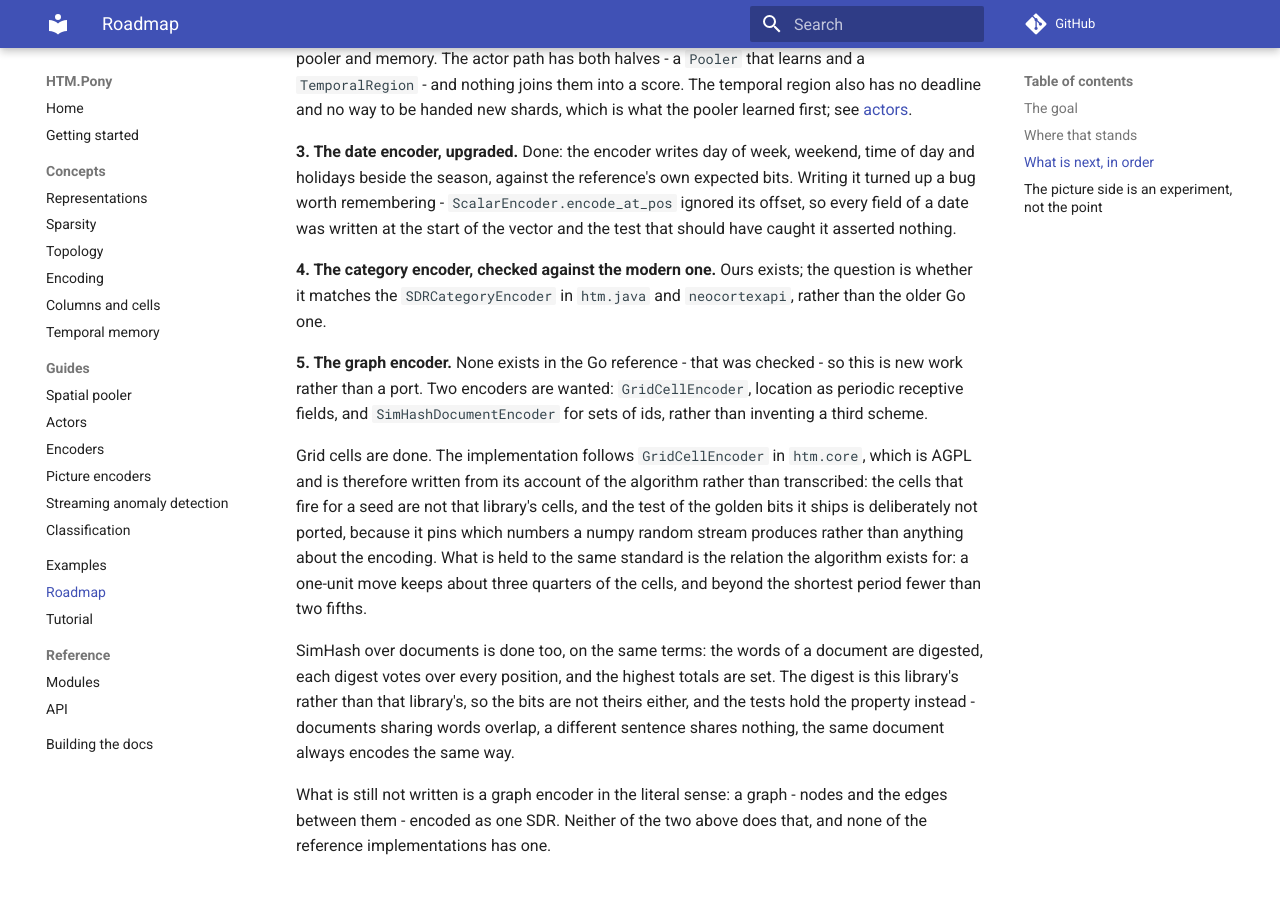
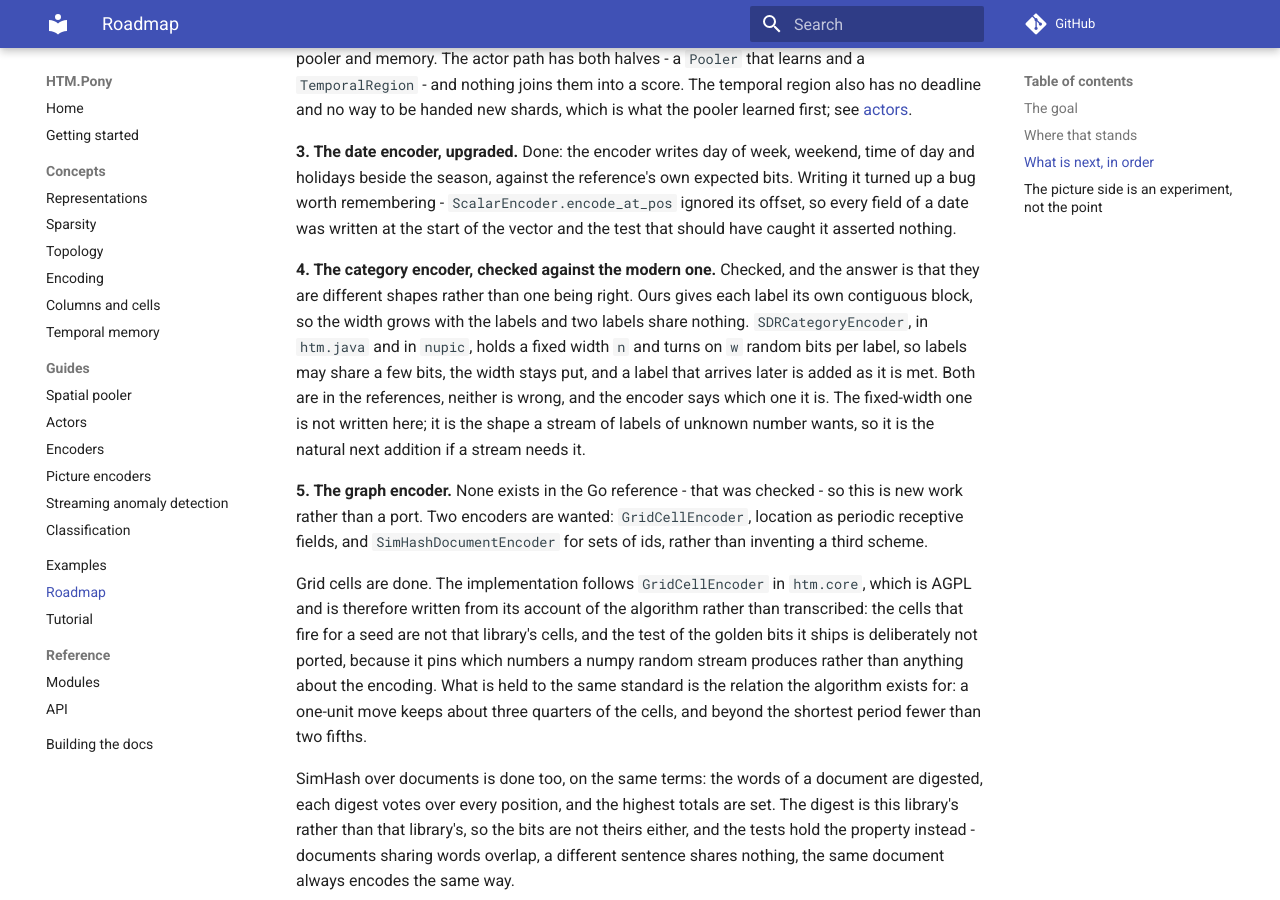
Before and after one commit to d-led/htm.pony, an MkDocs documentation site: the page built from docs/roadmap.md, in a window 1280 px wide and 900 px high, scrolled down 1565 px. Built offline with MkDocs 1.6.1 and Material for MkDocs 9.7.7, drawn with Linux system fonts in a browser that asks for light colours; comment, search, counter and statistics services are not loaded.

Commit message:
Record what the category encoder is, beside the modern one
The roadmap asked whether this port's category encoder matches the
SDRCategoryEncoder in htm.java and nupic. It does not, and after reading both
the answer is that they are two shapes rather than one right one: ours gives
each label a contiguous block of its own, so the width grows with the labels and
two labels share nothing; the modern one holds a fixed width and turns on w
random bits per label, so labels may share a few bits and a label that arrives
later is added as it is met.

Both are in the references. Which one to reach for depends on whether the label
set is closed and must stay exactly apart, or open with a width the pooler needs
to be fixed. The docstring and the module reference now say so, including that
an encoding is only comparable within one of them.

```diff
--- a/docs/roadmap.md
+++ b/docs/roadmap.md
@@ -56,9 +56,15 @@ bits. Writing it turned up a bug worth remembering - `ScalarEncoder.encode_at_po
 ignored its offset, so every field of a date was written at the start of the
 vector and the test that should have caught it asserted nothing.
 
-**4. The category encoder, checked against the modern one.** Ours exists; the
-question is whether it matches the `SDRCategoryEncoder` in `htm.java` and
-`neocortexapi`, rather than the older Go one.
+**4. The category encoder, checked against the modern one.** Checked, and the
+answer is that they are different shapes rather than one being right. Ours gives
+each label its own contiguous block, so the width grows with the labels and two
+labels share nothing. `SDRCategoryEncoder`, in `htm.java` and in `nupic`, holds a
+fixed width `n` and turns on `w` random bits per label, so labels may share a few
+bits, the width stays put, and a label that arrives later is added as it is met.
+Both are in the references, neither is wrong, and the encoder says which one it
+is. The fixed-width one is not written here; it is the shape a stream of labels
+of unknown number wants, so it is the natural next addition if a stream needs it.
 
 **5. The graph encoder.** None exists in the Go reference - that was checked - so
 this is new work rather than a port. Two encoders are wanted:
```
Also changed, not shown: docs/reference/modules.md (+4 -1 lines), 1 other file.
